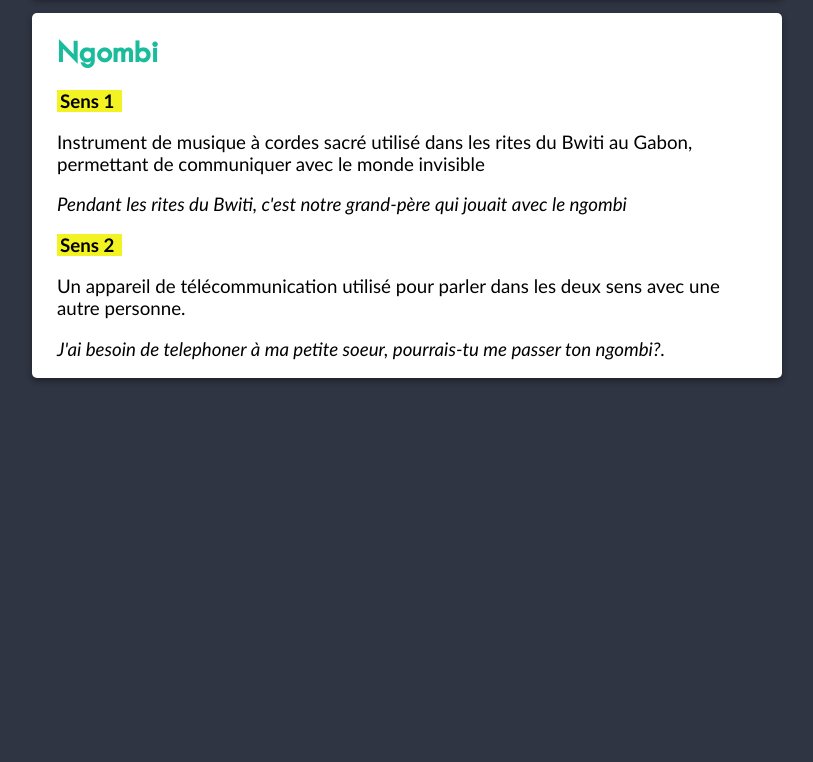
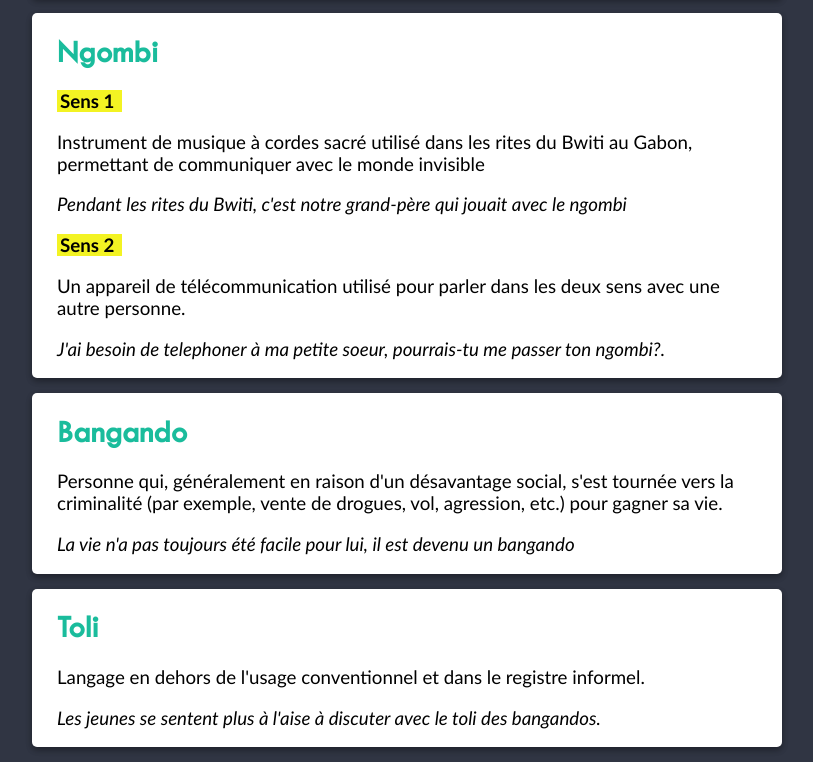
Before and after one commit to makak22/Letoli, a Next.js app: page /suggestions in a window 1280 px wide. Shown: the part 906-1668 px from the top of the page, without its empty margins (233-1046 px from the left). Before the commit the page ends 1299 px from the top, so only its background shows below. Built offline with nearby package versions, Linux system fonts and the light colour scheme.

Commit message:
Update ladatabase.js

```diff
--- a/public/data/ladatabase.js
+++ b/public/data/ladatabase.js
@@ -143,5 +143,63 @@ export const toli = [
             "3":null
           }
         }
+      },
+      {
+        "id": 6,
+        "attributes": {
+          "mot": "Bangando",
+          "genre":"masculin",
+          "nature":"nom",
+          "action":"suggerable",
+          "definition": {
+            "1": "Personne qui, généralement en raison d'un désavantage social, s'est tournée vers la criminalité (par exemple, vente de drogues, vol, agression, etc.) pour gagner sa vie.",
+            "2": null,
+            "3": null
+          },
+          "definitionEx": {
+            "1":"La vie n'a pas toujours été facile pour lui, il est devenu un bangando",
+            "2": null,
+            "3":null
+          },
+          "synonymes": {
+            "1":"Ndoss",
+            "2": null,
+            "3": null
+          },
+          "expression": {
+            "1":"A la fin, la vie du bangando ne payent jamais",
+            "2":null,
+            "3":null
+          }
+        }
+      },
+      {
+        "id": 7,
+        "attributes": {
+          "mot": "Toli",
+          "genre":"masculin",
+          "nature":"nom | verbe",
+          "action":"suggerable",
+          "definition": {
+            "1": "Langage en dehors de l'usage conventionnel et dans le registre informel. ",
+            "2": null,
+            "3": null
+          },
+          "definitionEx": {
+            "1":"Les jeunes se sentent plus à l'aise à discuter avec le toli des bangandos.",
+            "2": null,
+            "3":null
+          },
+          "synonymes": {
+            "1":"Jargon 🇫🇷",
+            "2": null,
+            "3": null
+          },
+          "expression": {
+            "1":"Le toli du bangando",
+            "2":null,
+            "3":null
+          }
+        }
       }
 ]
```
